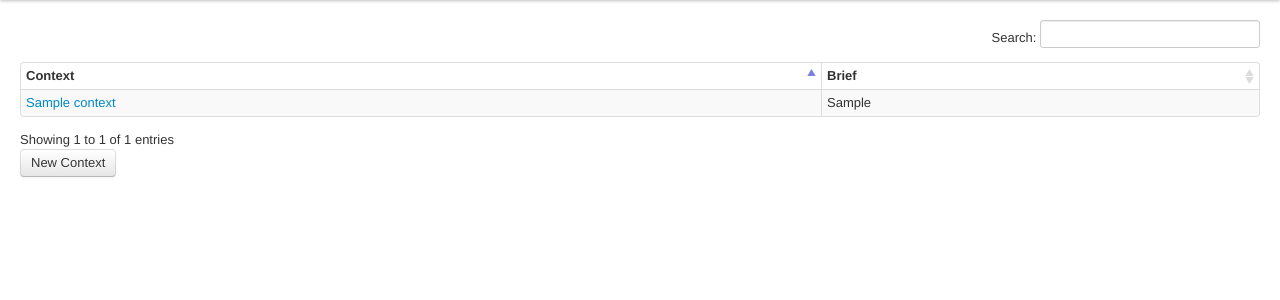
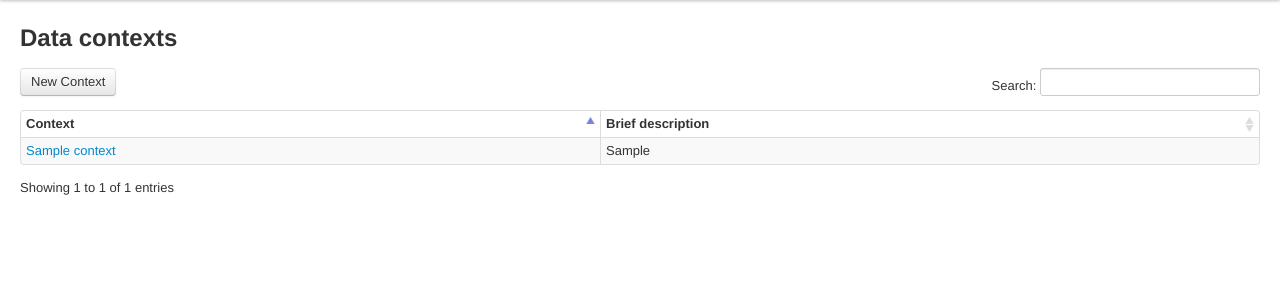
Before and after one commit to ProjektAugustiner/yamoda, a Flask app: page /context in a window 1280 px wide. Shown: the part 40-340 px from the top of the page. Run offline with Flask 2, Linux system fonts and the light colour scheme; a user stored in the database is signed in; tables that the repository leaves empty hold one stand-in row (values such as "Sample post").

Commit message:
Move "new context" button to the top of the dataTable.

```diff
--- a/yamoda/server/static/yamoda.css
+++ b/yamoda/server/static/yamoda.css
@@ -1,3 +1,8 @@
+h2 {
+    margin-bottom: .5em;
+}
+
+/* styles to marry jquery.dataTables with bootstrap table classes */
 
 div.dataTables_length label {
     float: left;
@@ -8,7 +13,7 @@ div.dataTables_length select {
     width: 75px;
 }
 
-div.dataTables_filter label {
+div.dataTables_filter {
     float: right;
 }
 
--- a/yamoda/server/templates/contexttable.html
+++ b/yamoda/server/templates/contexttable.html
@@ -1,10 +1,12 @@
 {% extends "layout.html" %}
 {% block body %}
+  <h2>Data contexts</h2>
+  <p class="newbutton"><a class="btn" data-toggle="modal" href="#new_context">New Context</a></p>
   <table id="contexttable" class="table table-condensed table-bordered table-striped">
     <thead>
       <tr>
         <th>Context</th>
-        <th>Brief</th>
+        <th>Brief description</th>
     </tr>
     </thead>
     <tbody>
@@ -16,11 +18,6 @@
       {% endfor %}
     </tbody>
   </table>
-  <script>
-    $(document).ready(function() { $('#contexttable').dataTable({
-    "bLengthChange": false, "bPaginate": false}); });
-  </script>
-  <a class="btn" data-toggle="modal" href="#new_context">New Context</a>
   <div class="modal hide" id="new_context">
     <form class="modal-form" action="{{ url_for('contexttable') }}" method="post">
       <div class="modal-header">
@@ -38,10 +35,18 @@
       <div class="modal-footer">
         <button type="button" class="btn" data-dismiss="modal">Cancel</button>
         <button type="submit" class="btn btn-primary">
-          <i class="icon-ok-sign icon-white"></i>
-          Submit
+          <i class="icon-ok-sign icon-white"></i> Create
         </button>
       </div>
     </form>
   </div>
+  <script>
+    $(document).ready(function() {
+      $('#contexttable').dataTable({
+        "bLengthChange": false, "bPaginate": false, "sDom": 'f<"datatoolbar">rtip'});
+    // move button into the <div> of dataTable
+    $("div.datatoolbar").html($("p.newbutton").html());
+    $("p.newbutton").remove();
+    });
+  </script>
 {% endblock %}
```
